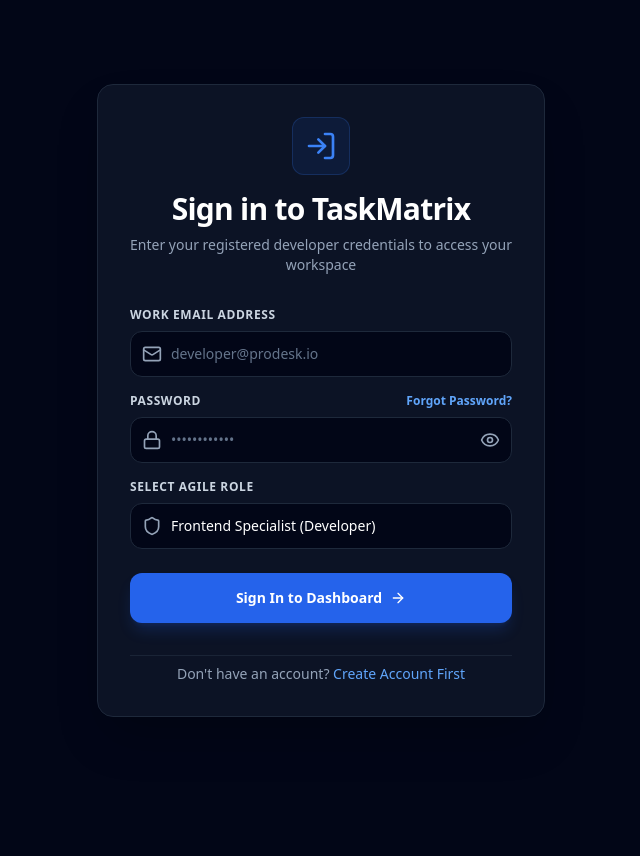
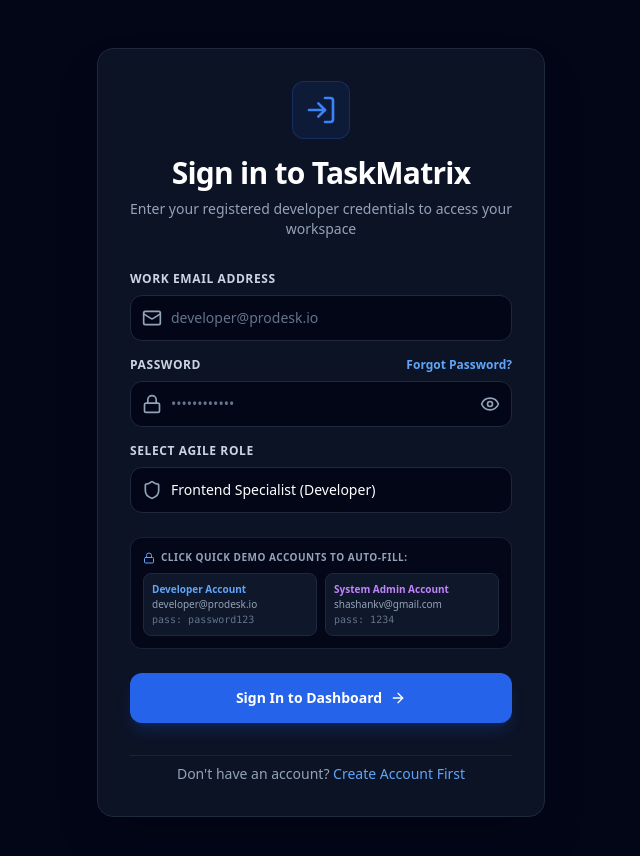
Before and after one commit to shashank113333/prodesk-capstone-taskmatrix-Sprint-15, a Next.js app: page /login in a window 1280 px wide. Shown: the top 856 px of the page, without its empty margins (319-959 px from the left). Before the commit the page ends 800 px from the top, so only its background shows below. Built offline with nearby package versions, Linux system fonts and the light colour scheme.

Commit message:
feat: set shashankv@gmail.com with pass 1234 as default master Admin and add evaluator quick demo buttons on login page

```diff
--- a/src/app/login/page.tsx
+++ b/src/app/login/page.tsx
@@ -163,6 +163,42 @@
             </div>
           </div>
 
+          <div className="bg-slate-950/80 border border-slate-800/80 rounded-xl p-3 space-y-2">
+            <p className="text-[10px] uppercase font-bold text-slate-400 tracking-wider flex items-center gap-1.5">
+              <Lock className="w-3 h-3 text-blue-400" /> Click Quick Demo Accounts to Auto-fill:
+            </p>
+            <div className="grid grid-cols-2 gap-2 text-[10px]">
+              <button
+                type="button"
+                onClick={() => {
+                  clearError();
+                  setEmail("developer@prodesk.io");
+                  setPassword("password123");
+                  setRole("Developer");
+                }}
+                className="p-2 bg-slate-900 hover:bg-slate-800 border border-slate-800 rounded-lg text-left transition"
+              >
+                <p className="font-bold text-blue-400">Developer Account</p>
+                <p className="text-slate-400 truncate">developer@prodesk.io</p>
+                <p className="text-slate-500 font-mono">pass: password123</p>
+              </button>
+              <button
+                type="button"
+                onClick={() => {
+                  clearError();
+                  setEmail("shashankv@gmail.com");
+                  setPassword("1234");
+                  setRole("Admin");
+                }}
+                className="p-2 bg-slate-900 hover:bg-slate-800 border border-slate-800 rounded-lg text-left transition"
+              >
+                <p className="font-bold text-purple-400">System Admin Account</p>
+                <p className="text-slate-400 truncate">shashankv@gmail.com</p>
+                <p className="text-slate-500 font-mono">pass: 1234</p>
+              </button>
+            </div>
+          </div>
+
           <button
             type="submit"
             disabled={loading}
--- a/src/components/UserAccountsModal.tsx
+++ b/src/components/UserAccountsModal.tsx
@@ -46,8 +46,8 @@
   };
 
   const handleDelete = (email: string) => {
-    if (email.toLowerCase() === "admin@prodesk.io") {
-      showNotice("Protection Security Guard: Primary Master Admin account (admin@prodesk.io) cannot be deleted!");
+    if (email.toLowerCase() === "shashankv@gmail.com" || email.toLowerCase() === "admin@prodesk.io") {
+      showNotice("Protection Security Guard: Primary Master Admin account (shashankv@gmail.com) cannot be deleted!");
       setConfirmDeleteEmail(null);
       return;
     }
@@ -62,8 +62,8 @@
   };
 
   const handleSuspend = (email: string, duration: '1h' | '24h' | '7d' | '30d' | 'permanent') => {
-    if (email.toLowerCase() === "admin@prodesk.io") {
-      showNotice("Protection Security Guard: Primary Master Admin account (admin@prodesk.io) cannot be suspended!");
+    if (email.toLowerCase() === "shashankv@gmail.com" || email.toLowerCase() === "admin@prodesk.io") {
+      showNotice("Protection Security Guard: Primary Master Admin account (shashankv@gmail.com) cannot be suspended!");
       setSuspendMenuUserEmail(null);
       return;
     }
@@ -88,8 +88,8 @@
   };
 
   const handleRoleChange = (email: string, newRole: 'Developer' | 'Project Lead' | 'Admin') => {
-    if (email.toLowerCase() === "admin@prodesk.io") {
-      showNotice("Protection Security Guard: Primary Master Admin role (admin@prodesk.io) is locked!");
+    if (email.toLowerCase() === "shashankv@gmail.com" || email.toLowerCase() === "admin@prodesk.io") {
+      showNotice("Protection Security Guard: Primary Master Admin role (shashankv@gmail.com) is locked!");
       return;
     }
     if (currentUser?.email.toLowerCase() === email.toLowerCase()) {
--- a/src/store/useAuthStore.ts
+++ b/src/store/useAuthStore.ts
@@ -38,7 +38,7 @@
 const defaultRegisteredUsers: RegisteredUser[] = [
   {
     uid: 'usr_dev_default',
-    name: 'Shashank',
+    name: 'Shashank Vishwakarma',
     email: 'developer@prodesk.io',
     role: 'Developer',
     password: 'password123',
@@ -47,10 +47,10 @@
   },
   {
     uid: 'usr_admin_master',
-    name: 'System Administrator',
-    email: 'admin@prodesk.io',
+    name: 'Shashank Vishwakarma',
+    email: 'shashankv@gmail.com',
     role: 'Admin',
-    password: 'adminpassword123',
+    password: '1234',
     registeredAt: '2026-09-28',
     status: 'active',
   },
```
